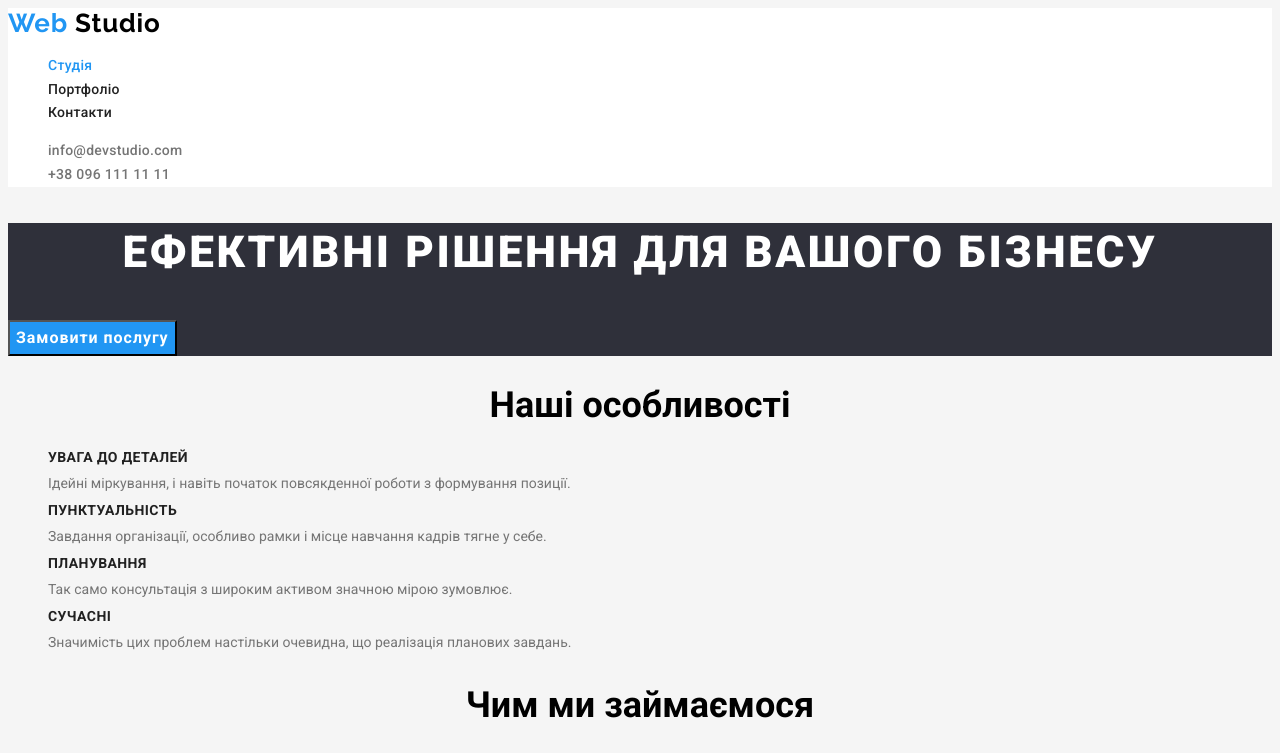
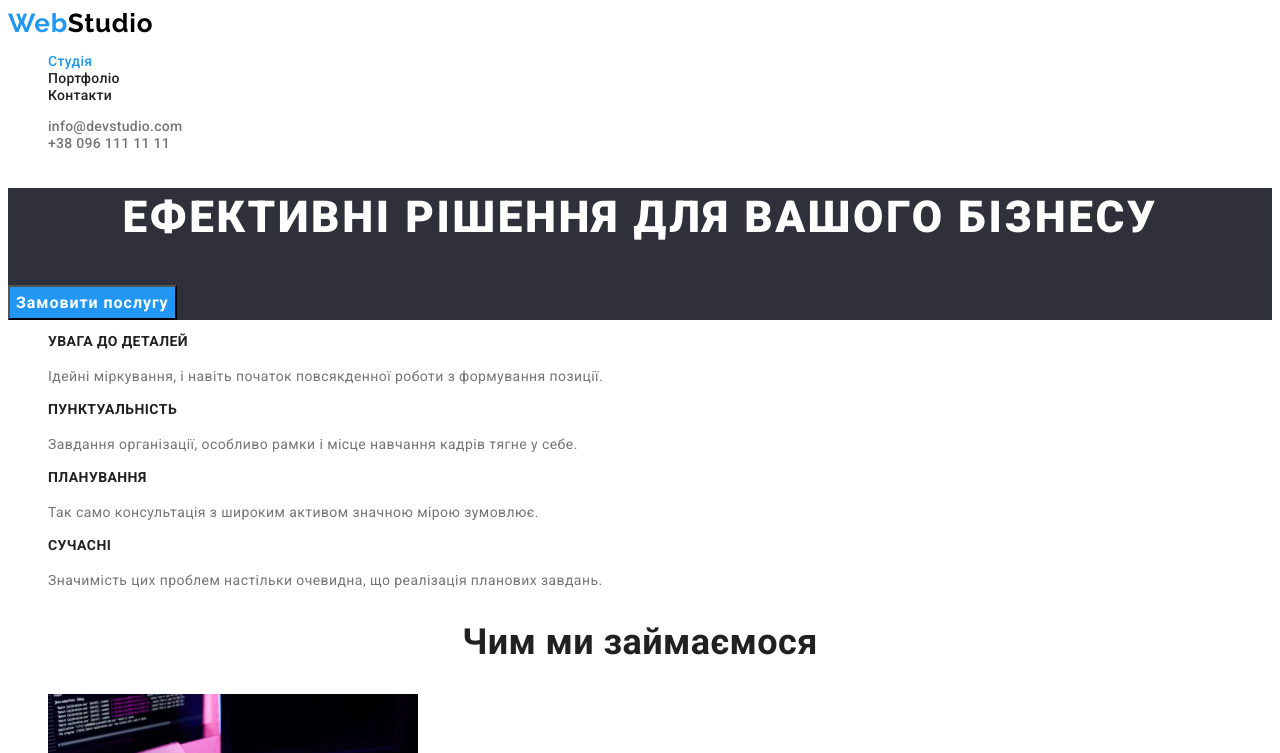
Before and after one commit to OlgaBaida/goit-markup-hw-02, a plain HTML site: page index.html in a window 1280 px wide. Shown: the top 753 px of the page. Drawn offline with Linux system fonts and the light colour scheme.

Commit message:
Правки після перевірки

```diff
--- a/css/styles.css
+++ b/css/styles.css
@@ -11,18 +11,29 @@
     --secondary-bg-btn: #188CE8;
     --primery-bg-color:#F5F5F5;
     --secondary-bg-color:#2F303A;
+    --whaite--bg-color-60:rgba(255, 255, 255, 0.6);
     --primery-font:'Roboto', sans-serif;;
     --secondary-font:'Raleway', sans-serif;
    }
 body
-   {background-color: var(--primery-bg-color);
-   color: var(--primery-text-color);
+   {background-color: var(--whaite--bg-color);
+   color: var(--primery-txt-color);
    font-family: var(--primery-font);
-   font-style: normal;
-   font-weight: 400;
    font-size: 14px;
-   line-height: 1.7;
+   letter-spacing: 0.03em;
 }
+.visually-hidden {
+    position: absolute;
+    width: 1px;
+    height: 1px;
+    margin: -1px;
+    border: 0;
+    padding: 0;
+    white-space: nowrap;
+    clip-path: inset(100%);
+    clip: rect(0 0 0 0);
+    overflow: hidden;
+  }
 .list {
   list-style: none;
    }
@@ -105,15 +116,15 @@ body
     text-align: center;
 }
 .features-title {
-        color: var(--primery-txt-color);
-        font-weight: 700;
-        font-size: 14px;
-        line-height: 1.14px;
-        letter-spacing: 0.03em;
-        text-transform: uppercase;
+    color: var(--primery-txt-color);
+    font-weight: 700;
+    font-size: 14px;
+    line-height: 1.14;
+    text-transform: uppercase;
     }
  .features-text {
        color: var(--secondary-txt-color);
+       line-height: calc(24/14)
     }
 .team {
         background-color: var(--section-bg-color);
@@ -127,10 +138,11 @@ body
         font-size: 16px;
         line-height: 1.9;
         text-align: center;
-        letter-spacing: 0.03em;
     }
 .team-position {
         text-align: center;
+        font-size: 16px;
+        line-height: calc(19/16);
         letter-spacing: 0.03em;
         color: var(--secondary-txt-color);
     }
@@ -157,8 +169,15 @@ color: var(--accent-txt-color);
     font-style: normal;
     line-height: 1.7;
 }
-.pages {
-    background-color: var(--primery-bg-color);
+.adress-contact {
+    text-decoration: none;
+    color: var(--whaite--bg-color-60);
+    font-style: normal;
+    line-height: 1.7;
+}
+.adress-section .adress-contact:hover,
+.adress-section .adress-contact:focus {
+    color: var(--accent-txt-color)
 }
 .portfolio-btn {
     background-color: var(--section-bg-color);
@@ -169,10 +188,11 @@ color: var(--accent-txt-color);
     line-height: calc(26 / 16);
     text-align: center;
     letter-spacing: 0.03em;
+    cursor: pointer;
 }
 .portfolio-btn:hover,
-.portfolio-btn:focus
-.portfolio-btn:active{
+.portfolio-btn:focus{
+    color: var(--whaite-txt-color);
     background-color:var(--accent-txt-color) ;
     box-shadow: 0px 3px 1px rgba(0, 0, 0, 0.1), 0px 1px 2px rgba(0, 0, 0, 0.08), 0px 2px;
 }
--- a/index.html
+++ b/index.html
@@ -13,8 +13,7 @@
 <body>
     <header class="header" >
         <a class="header-logo" href="./index.html">
-            <span class="logo-accent">Web</span>
-            Studio
+            <span class="logo-accent">Web</span>Studio
         </a>
         <nav>
             <ul class="main-nav list">
@@ -34,7 +33,7 @@
             <button class="hero-btn" type="button" >Замовити послугу </button>
         </section>
         <section class="features">
-            <h2 class="subtitle">Наші особливості</h2>
+            <h2 class="visually-hidden">Наші особливості</h2>
             <ul class="features-list list">
                 <li class="features-item">
                     <h3 class="features-title"> Увага до деталей </h3>
@@ -90,14 +89,13 @@
     </main>
     <footer class="footer">
         <a href="./index.html" class="logo-footer">
-            <span class="logo-accent">Web</span>
-            Studio </a>
+            <span class="logo-accent">Web</span>Studio </a>
         <address>
             <ul class="adress-section list">
                 <li> <a class="adress-item" href="https://goo.gl/maps/8uTBqE64mUrWps2A9"
                         target="_blank" rel="noopener noreferer">м. Київ, пр-т Лесі Українки, 26</a></li>
-                <li> <a class="adress-item" href="mailto:info@devstudio.com" >info@devstudio.com </a></li>
-                <li> <a class="adress-item" href="tel:+380961111111"> +38 096 111 11 11</a> </li>
+                <li> <a class="adress-contact" href="mailto:info@devstudio.com" >info@devstudio.com </a></li>
+                <li> <a class="adress-contact" href="tel:+380961111111"> +38 096 111 11 11</a> </li>
             </ul>
         </address>
     </footer>
```
Also changed, not shown: portfolio.html (+5 -7 lines).
